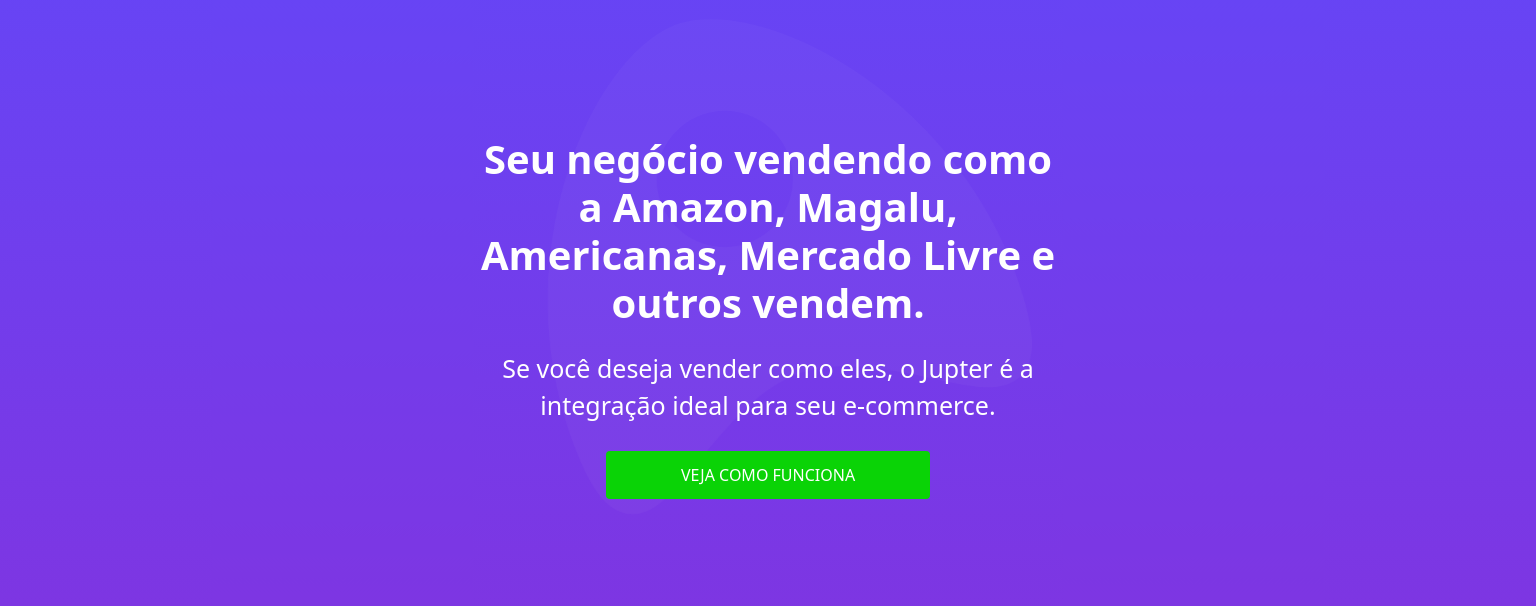
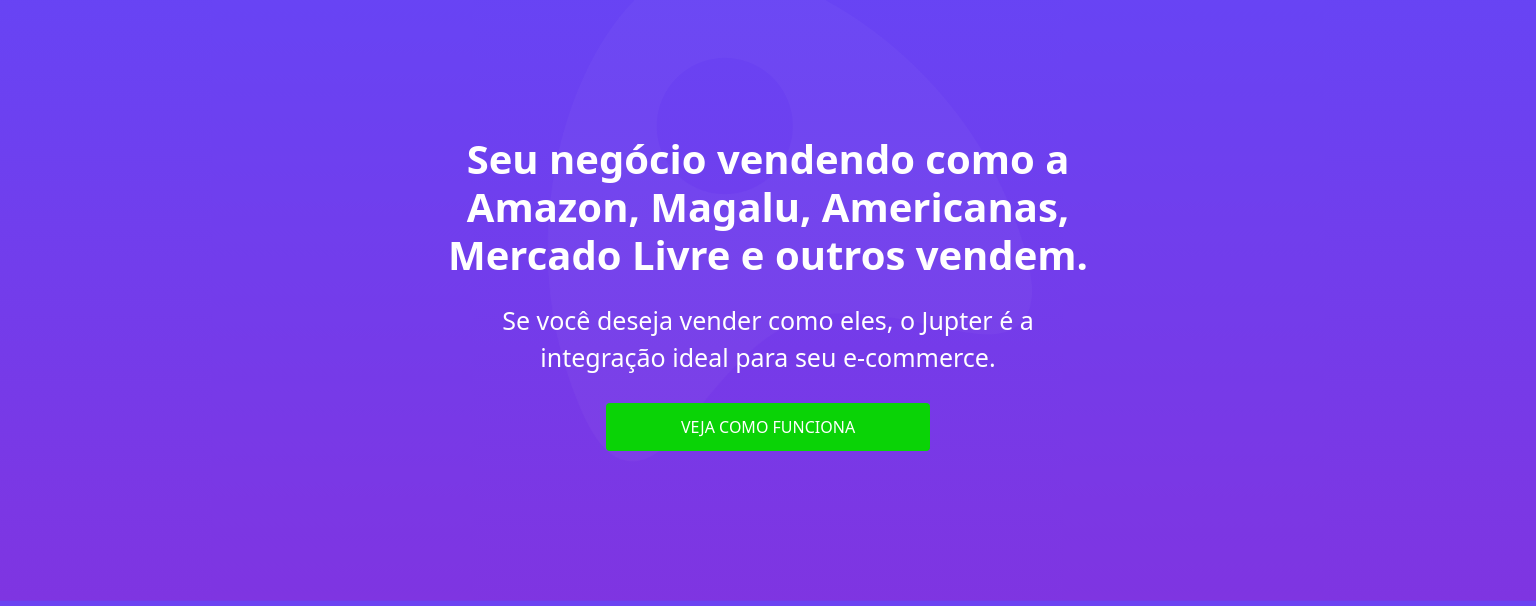
Before and after one commit to Fileroxx/JupiterNew, a plain HTML site: page index.html in a window 1536 px wide. Shown: the part 94-700 px from the top of the page. Drawn offline with nearby package versions, Linux system fonts and the light colour scheme.

Commit message:
alinhamento2

```diff
--- a/css/estilo.css
+++ b/css/estilo.css
@@ -76,8 +76,8 @@
   color: #fff;
   font-size: 40px;
   padding-top: 10%;
-  padding-right: 350px;
-  padding-left: 350px;
+  padding-right: 250px;
+  padding-left: 250px;
   font-weight: 600;
 }
 
@@ -346,6 +346,13 @@
 
   #funciona {
     background-size: 60%;
+  }
+}
+
+@media screen and (min-width: 1440px) and (max-width: 1600px) {
+  #header .titulo h1 {
+    padding-right: 300px;
+    padding-left: 300px;
   }
 }
 
--- a/index.html
+++ b/index.html
@@ -3,12 +3,12 @@
 <head>
     <meta charset="UTF-8">
     <meta name="viewport" content="width=device-width, initial-scale=1.0">
+    <link rel="stylesheet" href="https://cdnjs.cloudflare.com/ajax/libs/OwlCarousel2/2.3.4/assets/owl.carousel.min.css" integrity="sha512-tS3S5qG0BlhnQROyJXvNjeEM4UpMXHrQfTGmbQ1gKmelCxlSEBUaxhRBj/EFTzpbP4RVSrpEikbmdJobCvhE3g==" crossorigin="anonymous" referrerpolicy="no-referrer" />
     <link rel="stylesheet" href="css/estilo.css">
     <link href="https://cdn.jsdelivr.net/npm/bootstrap@5.0.2/dist/css/bootstrap.min.css" rel="stylesheet" integrity="sha384-EVSTQN3/azprG1Anm3QDgpJLIm9Nao0Yz1ztcQTwFspd3yD65VohhpuuCOmLASjC" crossorigin="anonymous">
     <link rel="preconnect" href="https://fonts.gstatic.com" crossorigin>
     <link href="https://fonts.googleapis.com/css2?family=Inter:wght@100;200;300;400;500;600;700;800;900&display=swap" rel="stylesheet">
-    <link rel="stylesheet" href="https://cdnjs.cloudflare.com/ajax/libs/OwlCarousel2/2.3.4/assets/owl.carousel.min.css" integrity="sha512-tS3S5qG0BlhnQROyJXvNjeEM4UpMXHrQfTGmbQ1gKmelCxlSEBUaxhRBj/EFTzpbP4RVSrpEikbmdJobCvhE3g==" crossorigin="anonymous" referrerpolicy="no-referrer" />
-     <script src="https://code.jquery.com/jquery-3.5.1.min.js"></script>
+      <script src="https://code.jquery.com/jquery-3.5.1.min.js"></script>
     <title>Jupiter</title>
 </head>
 <body>
@@ -482,7 +482,7 @@
             </div>
         </div>
     <!--FIM FOOTER-->
-    <script src="https://cdn.jsdelivr.net/npm/bootstrap@5.0.2/dist/js/bootstrap.bundle.min.js" integrity="sha384-MrcW6ZMFYlzcLA8Nl+NtUVF0sA7MsXsP1UyJoMp4YLEuNSfAP+JcXn/tWtIaxVXM" crossorigin="anonymous"></script></body>
+    <script src="https://cdn.jsdelivr.net/npm/bootstrap@5.0.2/dist/js/bootstrap.bundle.min.js" integrity="sha384-MrcW6ZMFYlzcLA8Nl+NtUVF0sA7MsXsP1UyJoMp4YLEuNSfAP+JcXn/tWtIaxVXM" crossorigin="anonymous"></script>
     <script src="https://cdnjs.cloudflare.com/ajax/libs/OwlCarousel2/2.3.4/owl.carousel.min.js" integrity="sha512-bPs7Ae6pVvhOSiIcyUClR7/q2OAsRiovw4vAkX+zJbw3ShAeeqezq50RIIcIURq7Oa20rW2n2q+fyXBNcU9lrw==" crossorigin="anonymous" referrerpolicy="no-referrer"></script>
 
 
@@ -492,6 +492,7 @@
     owl.owlCarousel({
         loop:true,
         margin:10,
+        nav: false,
         autoplay: true,
         autoplayTimeout: 2000,
         autoplayHoverPause: true,
@@ -520,4 +521,6 @@
 
     </script>
 
+</body>
+
 </html>
```
